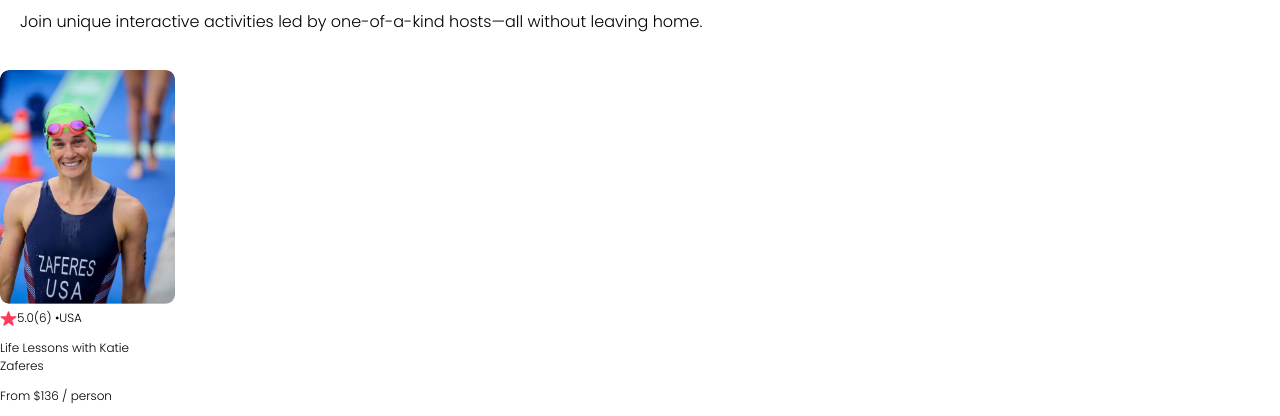
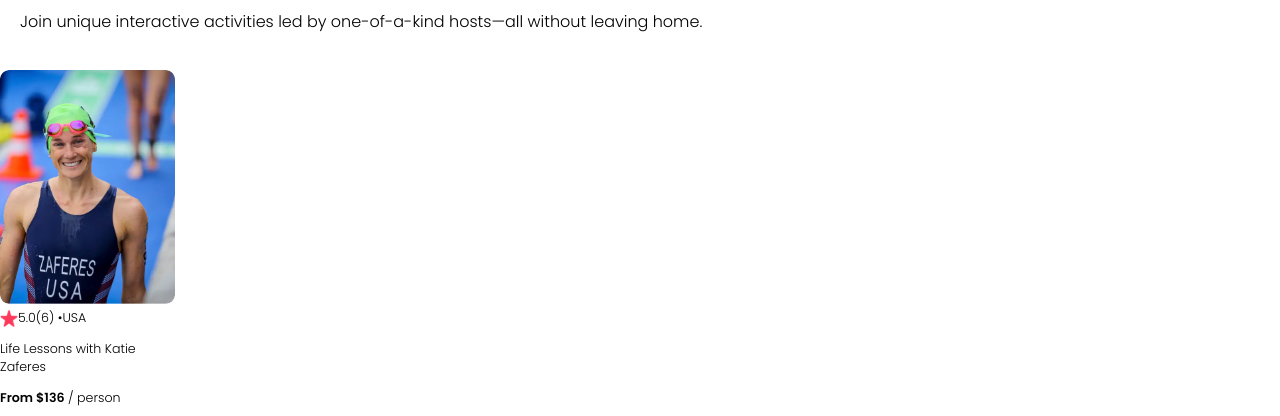
Before and after one commit to hmjatt/Airbnb-Experiences-ReactJS, a React (Create React App) app in the folder airbnb-experiences/: page / in a window 1280 px wide. Shown: the part 657-1073 px from the top of the page. Built offline with nearby package versions, Linux system fonts and the light colour scheme.

Commit message:
outlined steps for `Footer` component

```diff
--- a/airbnb-experiences/src/App.css
+++ b/airbnb-experiences/src/App.css
@@ -46,7 +46,7 @@ section {
     /* width:  */
 	width: 47vw;
 	max-width: 175px;
-    font-size: 0.75em;
+    font-size: 0.79em;
 }
 
 .card-image {
@@ -62,4 +62,12 @@ section {
 .card-star {
     height: 1.3em;
 }
+
+.bold {
+    font-weight: bold;
+}
+
+.gray {
+    color: #918E9B;
+}
 /* Card Component */
```
Also changed, not shown: 1 other file (tests, documents, lock files or other folders).
